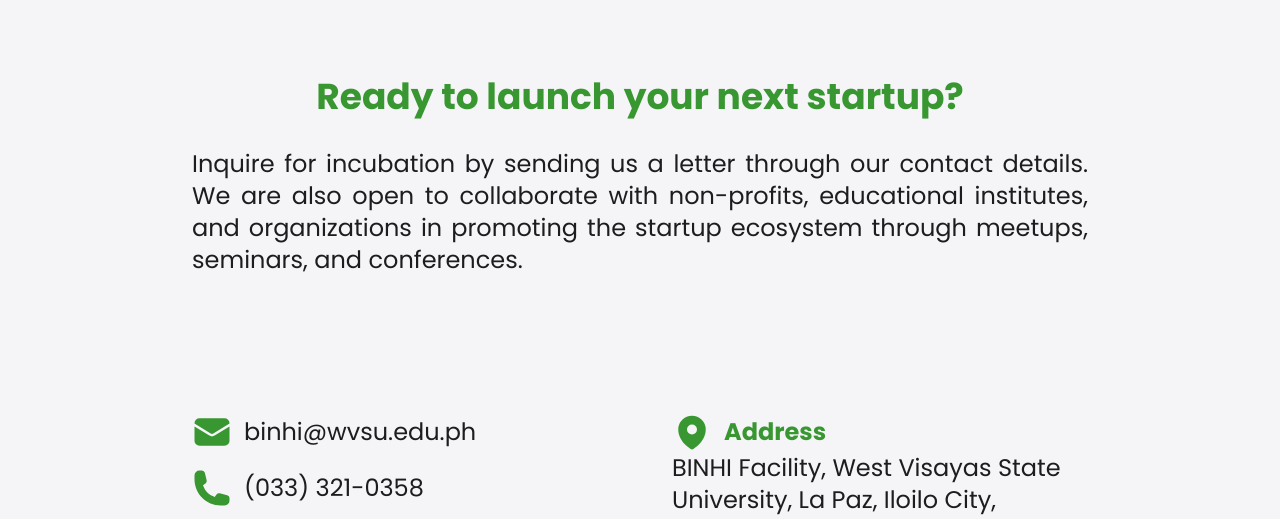
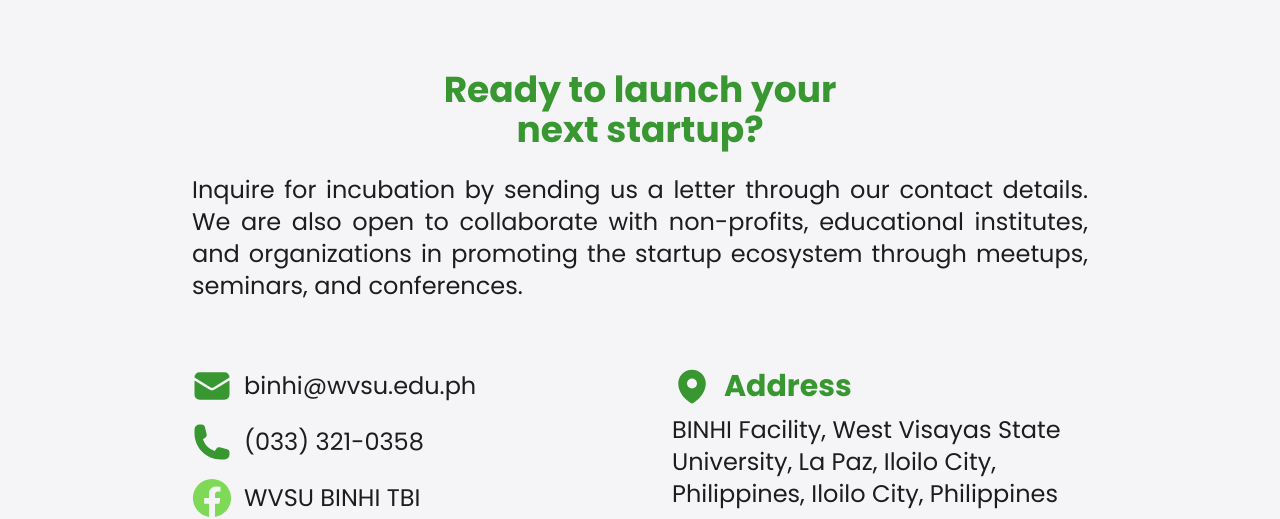
Before and after one commit to SPARK-Hub-WVSU/BINHI-Website-2025, a Next.js app: page /contacts in a window 1280 px wide. Shown: the part 126-645 px from the top of the page. Built offline with nearby package versions, Linux system fonts and the light colour scheme.

Commit message:
styles(contacts): adjust spacing and sizes to follow figma wireframe

```diff
--- a/src/app/(public)/contacts/page.js
+++ b/src/app/(public)/contacts/page.js
@@ -9,23 +9,23 @@
     <div className="flex flex-col items-center justify-center gap-12 sm:gap-6 w-full max-w-screen py-10 sm:py-5">
         {/* TITLE */}
         <section className="md:mt-[6rem] mt-[3rem] w-full max-w-[60rem] md:px-8 px-4">
-            <h1 className="text-center">Ready to launch your next startup?</h1>
+            <h1 className="text-center text-2xl md:text-4xl">Ready to launch your <br/> next startup?</h1>
             <p className="mt-6 text-lg lg:text-2xl text-justify ">
                 Inquire for incubation by sending us a letter through our contact details. We are also open to collaborate with non-profits, educational institutes, and organizations in promoting the startup ecosystem through meetups, seminars, and conferences.
             </p>
         </section>
 
         {/* Contacts */}
-        <section className="md:h-[60rem] h-[80rem] gap-x-[2rem] gap-y-[2rem] flex flex-wrap sm:flex-nowrap md:mt-[6rem] mt-[4rem] w-full max-w-[60rem] md:px-8 px-4 justify-center">
+        <section className="md:h-[60rem] h-[80rem] gap-x-[2rem] gap-y-[2rem] flex flex-wrap sm:flex-nowrap md:mt-[1.5rem] mt-[1rem] w-full max-w-[60rem] md:px-8 px-4 justify-center">
 
           {/* RIGHT on DESKTOP, TOP on MOBILE */}
             <div className="flex md:gap-y-[5rem] gap-y-[1.8rem] flex-col w-full  sm:w-1/2 p-2 order-1 sm:order-2">
               {/* ADDRESS AND MAP */}
               {/* ADDRESS */}
               <div className="h-[10rem] md:h-[12rem] flex flex-col p-2">
-                <div className="flex flex-row items-center gap-x-3">
+                <div className="flex flex-row items-center gap-x-3 mb-2">
                   <MapPinIcon className="text-primary size-[40px]" />
-                  <p className="font-bold text-primary">Address</p>
+                  <h2 className="font-bold text-primary text-2xl md:text-3xl">Address</h2>
                 </div>
                 <p className='text-lg lg:text-2xl'>BINHI Facility, West Visayas State University, La Paz, Iloilo City, Philippines, Iloilo City, Philippines</p>
               </div>
```
